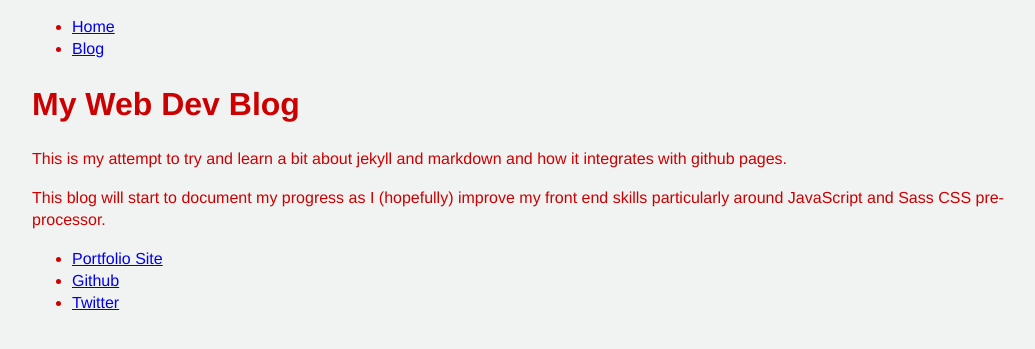
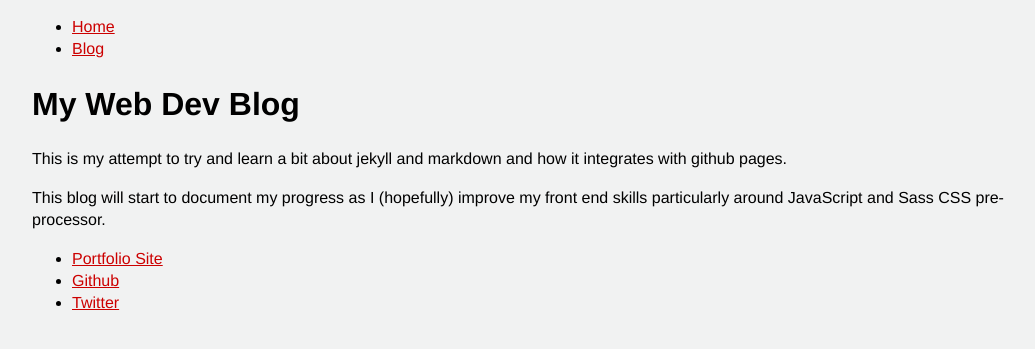
Before and after one commit to cguttweb/cguttweb.github.io, a Jekyll site: the page built from index.html, in a window 1280 px wide. Shown: the top 349 px of the page, without its empty margins (96-1131 px from the left). Built offline with Jekyll 4.4.1, drawn with Linux system fonts in a browser that asks for light colours.

Commit message:
changing styles

```diff
--- a/css/blog.css
+++ b/css/blog.css
@@ -2,9 +2,19 @@
 
 body {
 	background: #f1f2f2;
-	color: #CC0000;
+	color: #000000;
 	font-family:'Helvetica', 'Arial', 'Sans-Serif';
 	line-height: 1.4;
 	margin: 0 auto;
 	width: 80%;
 }
+
+a:link {
+	color: #CC0000;
+}
+
+a:hover {
+	background: #CC0000;
+	color: #FFFFFF;
+	font-weight: bold;
+}
```
